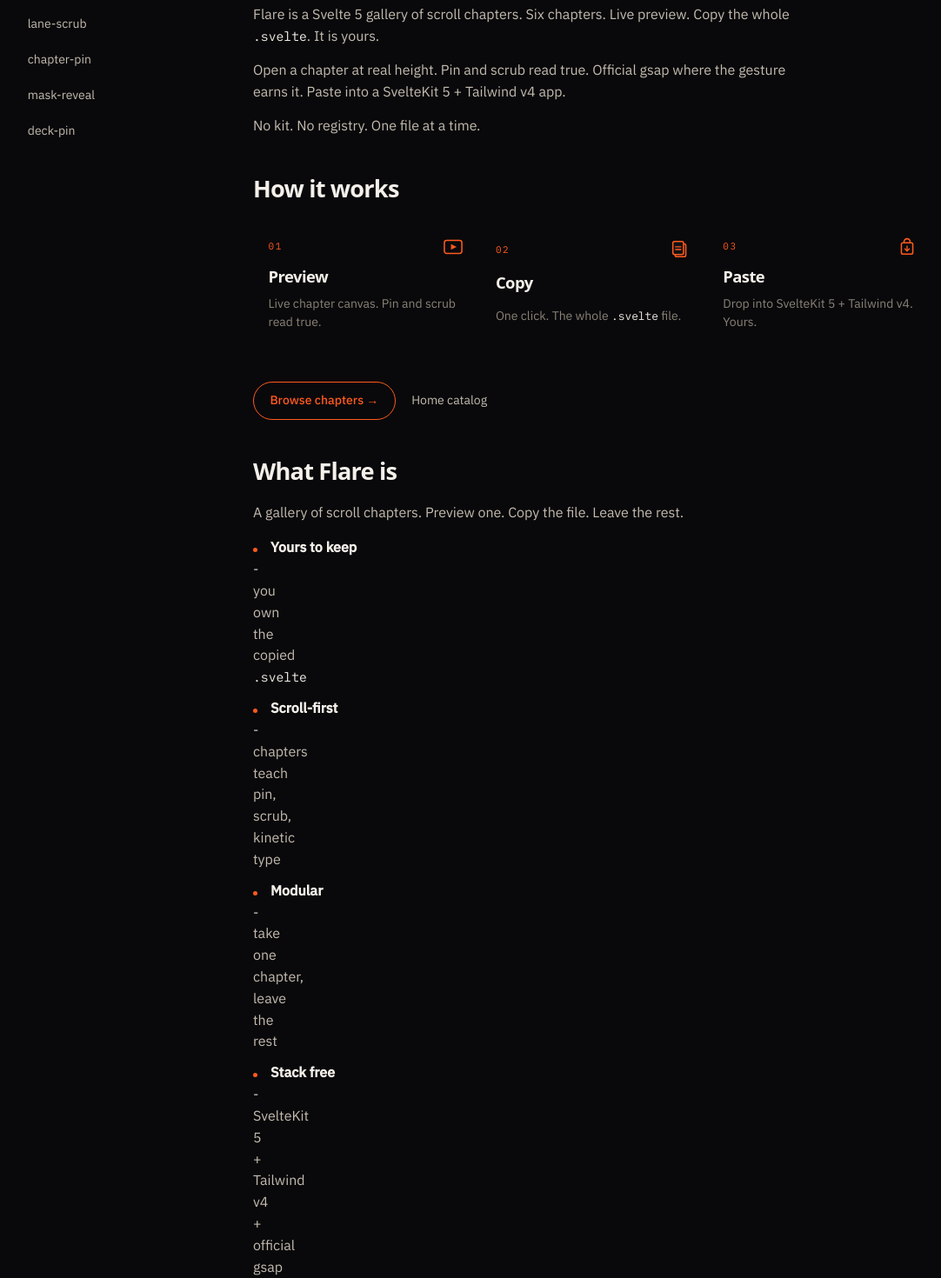
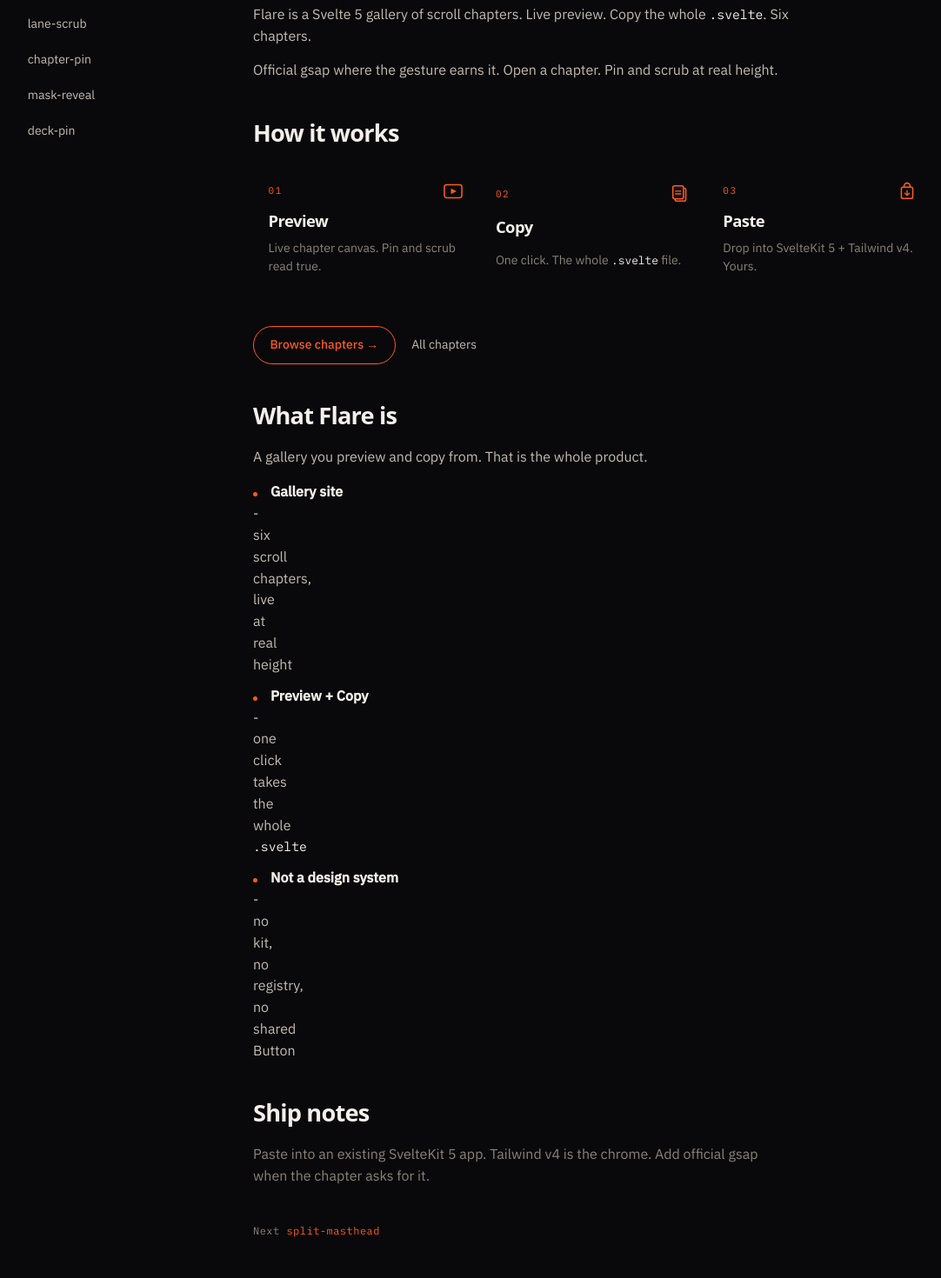
Before and after one commit to KevinBermudezC/flare, a SvelteKit app: page /chapters in a window 1280 px wide. Shown: the part 300-1770 px from the top of the page at 87% size, without its empty margins (41-1123 px from the left). Built offline with nearby package versions, Linux system fonts and the light colour scheme; a web font is replaced by a local one.

Commit message:
Align Introduction with the approved docs spine
Two-paragraph lede, What Flare is as gallery facts, and a short Ship notes block. Home five-section map stays as shipped.

Co-authored-by: Kevin Daniel Bermudez Calderon <KevinBermudezC@users.noreply.github.com>

```diff
--- a/openspec/changes/establish-flare-gallery/specs/block-gallery/spec.md
+++ b/openspec/changes/establish-flare-gallery/specs/block-gallery/spec.md
@@ -39,7 +39,7 @@ The home page MUST show a static brand hero inset in the SiteShell frame: ticks
 
 ### Requirement: Chapter page is one demo plus copy and edit
 
-`/chapters` MUST exist as an Introduction index. It MUST show crumb + `Introduction` + `Preview. Copy.`, a longer Flare lede (Svelte 5 gallery, six scroll chapters, live preview, copy the whole `.svelte`, paste into SvelteKit 5 + Tailwind v4, official gsap where it earns it), a bordered How it works grid (Preview / Copy / Paste), an ember Browse chapters pill to `/chapters/split-masthead`, and a What Flare is section with ember-marked bullets. It MUST NOT name other products. A left rail MUST group links under two muted, non-clickable section labels: `Start` (Introduction, active when `current` is null / on `/chapters`) then `Chapters` (the six catalog slugs linking to `/chapters/[slug]`). The gap between those two groups MUST be larger than the gap between rows. Active rail text MUST be ember. Section labels MUST be muted (`#8b8278`), not ember. HoverPreview MAY attach to catalog slug rows only. Below 1024px the rail MUST be off and a compact switcher MUST group Introduction under `Start` and the six chapters under `Chapters` (`optgroup` when the control is a `select`).
+`/chapters` MUST exist as an Introduction index. It MUST show crumb + `Introduction` + `Preview. Copy.`, a two-paragraph Flare lede (Svelte 5 gallery, six scroll chapters, live preview, copy the whole `.svelte`, official gsap where it earns it), a bordered How it works grid (Preview / Copy / Paste), an ember Browse chapters pill to `/chapters/split-masthead`, a What Flare is section (gallery site, Preview + Copy, not a design system / no shared Button), and short Ship notes. It MUST NOT name other products. A left rail MUST group links under two muted, non-clickable section labels: `Start` (Introduction, active when `current` is null / on `/chapters`) then `Chapters` (the six catalog slugs linking to `/chapters/[slug]`). The gap between those two groups MUST be larger than the gap between rows. Active rail text MUST be ember. Section labels MUST be muted (`#8b8278`), not ember. HoverPreview MAY attach to catalog slug rows only. Below 1024px the rail MUST be off and a compact switcher MUST group Introduction under `Start` and the six chapters under `Chapters` (`optgroup` when the control is a `select`).
 
 Each chapter page MUST live at `/chapters/[slug]`. It MUST show a breadcrumb `FLARE / Chapters / {slug}` with Chapters linking to `/chapters`, the chapter title, one-line tagline, and `extraDep` (`pnpm add gsap`). It MUST mount the live chapter exactly once in a full-width stage tall enough for the gesture (`min-height: 100dvh` for pin and scrub). It MUST then expose the source of every copyable `.svelte` file, with a control that copies the source to the clipboard, and a small edit panel of two to four knobs that change that same live instance. The page MUST NOT mount the chapter a second time (no iframe plus live, no catalog of thumbs of the same slug). A left rail of Introduction plus the six slugs MAY stay as text navigation from 1024px up. Below 1024px the rail MUST be off and a compact chapter switcher MUST let a visitor change chapter or return to Introduction. That rail MAY show a still HoverPreview on fine pointer only; it MUST NOT show HoverPreview on coarse pointer, and it MUST NOT mount a live chapter or iframe in the preview.
 
--- a/openspec/changes/establish-flare-gallery/tasks.md
+++ b/openspec/changes/establish-flare-gallery/tasks.md
@@ -62,5 +62,5 @@
 - [x] 8.11 ChapterNav groups Start (Introduction) and Chapters (catalog slugs). Muted labels. Ember only on the active row. Mobile `select` uses `optgroup`.
 - [x] 8.12 Footer love bar is `Created with <3 by KevinBermudezC` (name only links to portfolio). Project column is GitHub + MIT.
 - [x] 8.13 Home hero atmosphere CSS drift is clearly visible in a few seconds. Reduced motion freezes it. No JS tween on `/`.
-- [x] 8.14 `/chapters` Introduction has lede, How it works (Preview / Copy / Paste), Browse chapters, and What Flare is.
+- [x] 8.14 `/chapters` Introduction has two-para lede, How it works (Preview / Copy / Paste), Browse chapters, What Flare is, and Ship notes.
 - [x] 8.15 Home adds `#inside` (What you get) and `#motion` (three stills). `#chapters` stays the six-row index.
--- a/src/routes/chapters/+page.svelte
+++ b/src/routes/chapters/+page.svelte
@@ -24,14 +24,10 @@
 		<div class="body">
 			<div class="lede">
 				<p>
-					Flare is a Svelte 5 gallery of scroll chapters. Six chapters. Live preview. Copy the
-					whole <code>.svelte</code>. It is yours.
+					Flare is a Svelte 5 gallery of scroll chapters. Live preview. Copy the whole
+					<code>.svelte</code>. Six chapters.
 				</p>
-				<p>
-					Open a chapter at real height. Pin and scrub read true. Official gsap where the gesture
-					earns it. Paste into a SvelteKit 5 + Tailwind v4 app.
-				</p>
-				<p>No kit. No registry. One file at a time.</p>
+				<p>Official gsap where the gesture earns it. Open a chapter. Pin and scrub at real height.</p>
 			</div>
 
 			<section class="how" aria-labelledby="how-h">
@@ -66,32 +62,34 @@
 
 			<div class="actions">
 				<a class="browse" href="/chapters/split-masthead">Browse chapters →</a>
-				<a class="catalog" href="/#chapters">Home catalog</a>
+				<a class="catalog" href="/#chapters">All chapters</a>
 			</div>
 
 			<section class="mission" aria-labelledby="is-h">
 				<h2 id="is-h">What Flare is</h2>
-				<p class="mission-lede">
-					A gallery of scroll chapters. Preview one. Copy the file. Leave the rest.
-				</p>
+				<p class="mission-lede">A gallery you preview and copy from. That is the whole product.</p>
 				<ul>
 					<li>
-						<strong>Yours to keep</strong>
-						<span> - you own the copied <code>.svelte</code></span>
+						<strong>Gallery site</strong>
+						<span> - six scroll chapters, live at real height</span>
 					</li>
 					<li>
-						<strong>Scroll-first</strong>
-						<span> - chapters teach pin, scrub, kinetic type</span>
+						<strong>Preview + Copy</strong>
+						<span> - one click takes the whole <code>.svelte</code></span>
 					</li>
 					<li>
-						<strong>Modular</strong>
-						<span> - take one chapter, leave the rest</span>
-					</li>
-					<li>
-						<strong>Stack free</strong>
-						<span> - SvelteKit 5 + Tailwind v4 + official gsap</span>
+						<strong>Not a design system</strong>
+						<span> - no kit, no registry, no shared Button</span>
 					</li>
 				</ul>
+			</section>
+
+			<section class="notes" aria-labelledby="notes-h">
+				<h2 id="notes-h">Ship notes</h2>
+				<p>
+					Paste into an existing SvelteKit 5 app. Tailwind v4 is the chrome. Add official gsap when
+					the chapter asks for it.
+				</p>
 			</section>
 
 			<p class="next">Next <a href="/chapters/split-masthead">split-masthead</a></p>
@@ -188,6 +186,7 @@
 
 	.lede p,
 	.mission-lede,
+	.notes p,
 	.next {
 		margin: 0;
 	}
@@ -330,6 +329,11 @@
 		color: var(--color-paper);
 	}
 
+	.notes p {
+		max-width: 38rem;
+		color: #8b8278;
+	}
+
 	.next {
 		padding-top: 0.25rem;
 		font-family: var(--font-mono);
```
